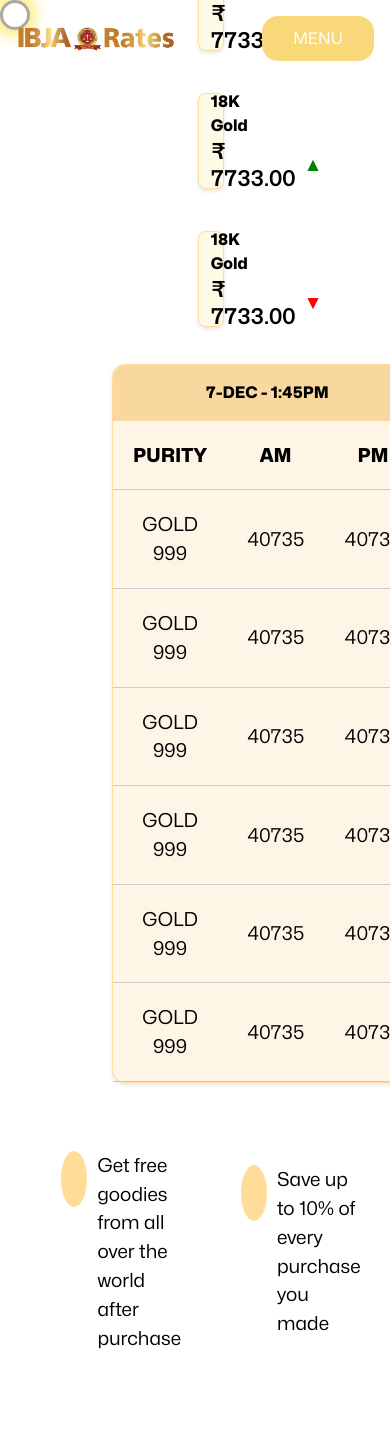
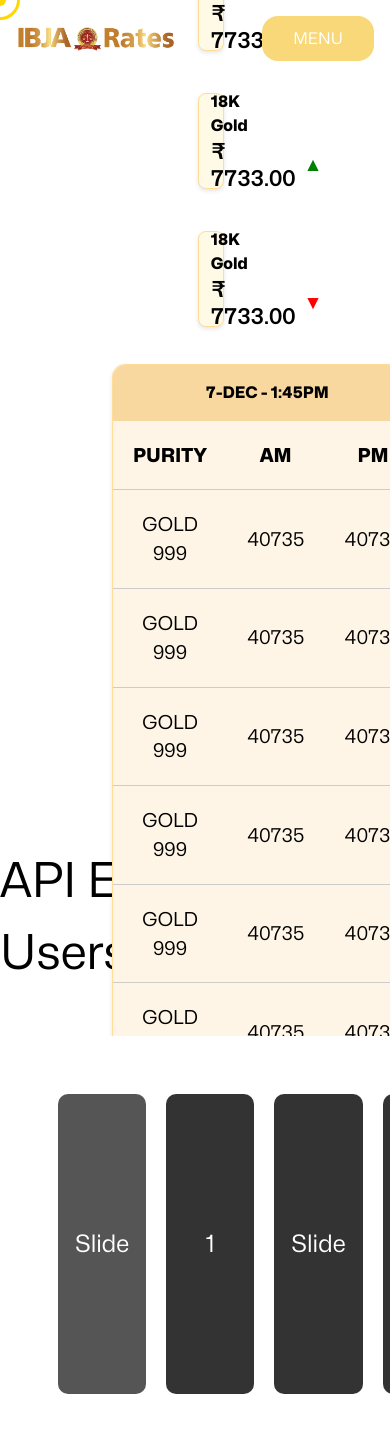
Before and after one commit to Rizvi-Ahmed-Abbas-Nasir/ibjarates, a React (Vite) app: page / in a window 390 px wide. Shown: the top 1432 px of the page. Before the commit the page ends 1372 px from the top, so only its background shows below. Built offline with nearby package versions, Linux system fonts and the light colour scheme.

Commit message:
added new sections

```diff
--- a/src/App.jsx
+++ b/src/App.jsx
@@ -12,6 +12,8 @@ import "react-toastify/dist/ReactToastify.css";
 import Maintenance from "./pages/maintenance"
 import Carrier from "./pages/Carrier"
 import FrontPage from './pages/FrontPage'
+import EsteemUserSlider from "./pages/EsteemUserSlider";
+import Feature from "./pages/Feature";
 import './index.css'
 
 
@@ -93,6 +95,10 @@ function App() {
       {/* <Preloader /> */}
       <AnimatePresence initial={false} mode={"wait"}>
        <FrontPage />
+       <EsteemUserSlider />
+       <Feature />
+
+
       </AnimatePresence>
       <Toaster position="top-center" reverseOrder={false} />
       {/* <Footer /> */}
--- a/src/components/CustomCursor.jsx
+++ b/src/components/CustomCursor.jsx
@@ -1,36 +1,47 @@
-import { useEffect, useRef } from "react";
+import { useEffect, useRef, useState } from "react";
 import { gsap } from "gsap";
 import { useContextProvider } from "../utils/GlobleContextProvider";
 import styled from "styled-components";
 
-
-const CustomCursor = styled.div`
+// Outer hollow circle that will follow the cursor
+const OuterCursor = styled.div`
   position: fixed;
   top: 0;
   left: 0;
-  width: 30px; /* Reduced size */
-  height: 30px; /* Reduced size */
-  border: 3px solid #FFD700; /* Golden border color */
+  width: 40px; /* Size of the outer circle */
+  height: 40px;
   border-radius: 50%;
   pointer-events: none;
-  z-index: 9995;
-  background-color: #FFD700; /* Golden color */
-  box-shadow: 0 0 8px 4px rgba(255, 215, 0, 0.9); /* Stronger golden shadow */
-  transition: all 0.25s ease-out; /* Smooth transition for border color and shadow */
+  z-index: 9999; /* Ensures it's above all elements */
+  background-color: transparent; /* Transparent inside */
+  border: 3px solid #FFD700; /* Golden border */
+  transition: all 0.25s ease-out; /* Smooth transition for outer circle */
+  transform: translate(-50%, -50%); /* Centered on the cursor position */
 
-  /* Optional: Hide the cursor on touch devices */
+  /* Hide cursor on touch devices */
   @media (pointer: coarse) {
     display: none;
   }
 `;
 
-
+// Inner filled gold circle (actual mouse cursor)
+const InnerCursor = styled.div`
+  width: 12px; /* Size of the inner filled circle */
+  height: 12px;
+  background-color: #FFD700; /* Gold color */
+  border-radius: 50%;
+  position: absolute;
+  pointer-events: none;
+  z-index: 10000; /* Ensures it's above all elements */
+  transition: all 0.3s ease-out;
+  transform: translate(-50%, -50%); /* Centered inside the outer circle */
+`;
 
 const CursorText = styled.p`
   font-family: "Manrope", sans-serif;
   color: #fff;
   position: fixed;
-  z-index: 9996;
+  z-index: 10001; /* Ensures it's above all elements */
   pointer-events: none;
   display: flex;
   align-items: center;
@@ -41,12 +52,11 @@ const CursorText = styled.p`
   transform: translate(-50%, -50%);
 `;
 
-
-
 const Cursor = () => {
-  const cursorRef = useRef(null);
+  const outerCursorRef = useRef(null);
+  const innerCursorRef = useRef(null);
   const textRef = useRef(null);
-  const { cursorSettings, bounds } = useContextProvider();
+  const { cursorSettings } = useContextProvider(); // Assume useContextProvider gives cursorSettings
 
   const {
     size: cursorSize,
@@ -57,73 +67,122 @@ const Cursor = () => {
     blur,
   } = cursorSettings;
 
+  const [scrollY, setScrollY] = useState(0); // Track scroll position
+  const [mousePosition, setMousePosition] = useState({ x: 0, y: 0 }); // Track mouse position
+  const [isScrolled, setIsScrolled] = useState(false); // Flag for when the page is scrolled
+
+  // Update scrollY value when the user scrolls
   useEffect(() => {
-    const cursor = cursorRef.current;
+    const handleScroll = () => {
+      setScrollY(window.scrollY); // Update scrollY on scroll
+      setIsScrolled(true); // Set the flag to true when scrolling occurs
+    };
+    window.addEventListener("scroll", handleScroll);
 
+    // Reset the scroll flag when scroll stops
+    const handleScrollStop = () => setIsScrolled(false);
+
+    window.addEventListener("scroll", handleScrollStop, { once: true });
+
+    return () => {
+      window.removeEventListener("scroll", handleScroll);
+      window.removeEventListener("scroll", handleScrollStop);
+    };
+  }, []);
+
+  // Update mouse position when the user moves the mouse
+  useEffect(() => {
     const handleMouseMove = (e) => {
-      const { clientX, clientY } = e;
+      setMousePosition({
+        x: e.clientX,
+        y: e.clientY,
+      });
+      setIsScrolled(false); // Reset the scroll flag when the user moves the mouse
+    };
 
-      gsap.to(cursor, {
-        x: clientX - 20,
-        y: clientY - 20,
+    window.addEventListener("mousemove", handleMouseMove);
+    return () => {
+      window.removeEventListener("mousemove", handleMouseMove);
+    };
+  }, []);
+
+  useEffect(() => {
+    const outerCursor = outerCursorRef.current;
+    const innerCursor = innerCursorRef.current;
+
+    // Move the outer cursor (hollow circle)
+    gsap.to(outerCursor, {
+      x: mousePosition.x,
+      y: mousePosition.y + scrollY, // Update Y-position with scrollY value
       scale: cursorSize,
-        borderColor: borderColor,
-        backgroundColor: cursorColor,
-        mixBlendMode: cursorBlending ? "difference" : "normal",
+      borderColor: "#FFD700", // Golden border
+      backgroundColor: "transparent", // Transparent inside
       duration: 0.5,
       ease: "power2.out",
     });
 
+    // Move the inner cursor (filled gold circle) relative to the outer cursor
+    gsap.to(innerCursor, {
+      x: mousePosition.x,
+      y: mousePosition.y + scrollY, // Update Y-position with scrollY value
+      duration: 0.3,
+      ease: "power2.out",
+    });
+
+    // Move the text if cursorText is provided
     gsap.to(textRef.current, {
-        x: clientX - 15,
-        y: clientY - 10,
+      x: mousePosition.x + 15,
+      y: mousePosition.y + 15 + scrollY, // Update Y-position with scrollY value
       opacity: cursorText ? 1 : 0,
       scale: cursorText ? 1 : 0,
       duration: 0.44,
       ease: "power2.out",
     });
+  }, [mousePosition, scrollY, cursorSize, cursorColor, cursorBlending, cursorText, borderColor]);
+
+  useEffect(() => {
+    // Remove the default system cursor on page load
+    document.body.style.cursor = "none";
+
+    // Reset the cursor on component unmount
+    return () => {
+      document.body.style.cursor = "auto";
     };
+  }, []);
 
-    const handleMouseLeave = () => {
-      gsap.to(cursor, {
-        opacity: 0,
-        scale: 0,
-        duration: 0.25,
+  // Reset the cursor position to the center of the screen if scroll happens
+  useEffect(() => {
+    if (isScrolled) {
+      gsap.to(outerCursorRef.current, {
+        x: window.innerWidth / 2,
+        y: window.innerHeight / 2,
+        scale: cursorSize,
+        duration: 0.5,
+        ease: "power2.out",
       });
-    };
-
-    const handleMouseEnter = () => {
-      gsap.to(cursor, {
-        opacity: 1,
-        scale: cursorSize,
-        duration: 0.25,
+      gsap.to(innerCursorRef.current, {
+        x: window.innerWidth / 2,
+        y: window.innerHeight / 2,
+        duration: 0.3,
+        ease: "power2.out",
       });
-    };
-
-    window.addEventListener("mousemove", handleMouseMove);
-    document.addEventListener("mouseleave", handleMouseLeave);
-    document.addEventListener("mouseenter", handleMouseEnter);
-
-    return () => {
-      window.removeEventListener("mousemove", handleMouseMove);
-      document.removeEventListener("mouseleave", handleMouseLeave);
-      document.removeEventListener("mouseenter", handleMouseEnter);
-    };
-  }, [cursorSize]);
+    }
+  }, [isScrolled, cursorSize]);
 
   return (
     <>
-      <CustomCursor
-  style={{
-    backdropFilter: blur ? "blur(5px)" : "unset",
-    borderColor: borderColor || '#FFD700',  // Make sure to pass this dynamically if needed
-    backgroundColor: cursorColor || '#FFD700',  // Same for cursor color
-    boxShadow: '0 0 15px 5px rgba(255, 215, 0, 0.6)',  // Golden glow shadow
-  }}
-  ref={cursorRef}
-/>
+      {/* Outer cursor (hollow circle) */}
+      <OuterCursor ref={outerCursorRef} />
 
+      {/* Inner cursor (filled gold circle) */}
+      <InnerCursor ref={innerCursorRef} />
+
+      {/* Cursor text */}
+      {cursorText && (
+        <CursorText ref={textRef}>{cursorText}</CursorText>
+      )}
     </>
   );
 };
+
 export default Cursor;
--- /dev/null
+++ b/src/pages/EsteemUserSlider.tsx
@@ -0,0 +1,142 @@
+import React, { useRef, useEffect, useState } from "react";
+import gsap from "gsap";
+import ScrollTrigger from "gsap/ScrollTrigger";
+
+gsap.registerPlugin(ScrollTrigger);
+type Style = React.CSSProperties;
+
+const EsteemUserSlider: React.FC = () => {
+
+  const styles: Record<string, Style> = {
+    page: {
+
+      backgroundColor: "white",
+      width:"100%",
+      display: "flex",
+      justifyContent: "center", // Center content horizontally
+      alignItems: "center", // Center content vertically
+      flexDirection: "column", // Arrange children vertically
+    },
+    APIContainer:{
+      fontSize: "3rem", // Increase the size of the ico
+    },
+    Containre:{
+      overflow: "auto",
+      overflowY: "scroll",
+      width:"100%",
+      height:"200vh",
+      display:"flex",
+      gap:"3rem",
+      justifyContent:"center",
+      flexDirection:"column"
+    }
+
+  }
+  const slidesRef = useRef<(HTMLDivElement | null)[]>([]);
+  const [activeIndex, setActiveIndex] = useState(0);
+
+  useEffect(() => {
+    const slider = document.querySelector("#slider") as HTMLDivElement;
+
+    // Scroll-triggered animation
+    gsap.to(slidesRef.current, {
+      x: () => `-${slider.scrollWidth - slider.clientWidth}px`,
+      ease: "power3.out",
+      scrollTrigger: {
+        trigger: slider,
+        start: "top top",
+        end: "+=1000", // Adjust the distance for unpinning
+        scrub: 1,
+        pin: true, // Pin temporarily during the animation
+        anticipatePin: 1,
+        onLeave: () => ScrollTrigger.getById("slider")?.kill(), // Unpin and cleanup after scroll
+      },
+    });
+
+    const handleScroll = () => {
+      slidesRef.current.forEach((slide, index) => {
+        if (slide) {
+          const rect = slide.getBoundingClientRect();
+          const slideCenter = rect.left + rect.width / 2;
+          const windowCenter = window.innerWidth / 2;
+
+          if (Math.abs(slideCenter - windowCenter) < rect.width / 2) {
+            setActiveIndex(index);
+            gsap.to(slide, {
+              flex: 3,
+              duration: 0.6,
+              ease: "power3.out",
+            });
+          } else {
+            gsap.to(slide, {
+              flex: 1,
+              duration: 0.6,
+              ease: "power3.out",
+            });
+          }
+        }
+      });
+    };
+
+    slider.addEventListener("scroll", handleScroll);
+
+    return () => {
+      slider.removeEventListener("scroll", handleScroll);
+      ScrollTrigger.getById("slider")?.kill(); // Cleanup on unmount
+    };
+  }, []);
+
+
+  return (
+    <div style={styles.Containre}>
+    <div style={styles.page}>
+      <div style={styles.APIContainer}>
+        <h1>API Esteemed Users</h1>
+      </div>
+    </div>
+    <div
+      id="slider"
+      style={{
+        display: "flex",
+        justifyContent: "start",
+        alignItems: "start",
+        height: "100%",
+        backgroundColor: "white",
+        overflowX: "scroll",
+        overflow:"hidden",
+        whiteSpace: "nowrap",
+        scrollSnapType: "x mandatory",
+        padding:"3rem",
+
+      }}
+    >
+      {"Slide 1 Slide 2 Slide 3 Slide 4".split(" ").map((slide, index) => (
+        <div
+          key={index}
+          ref={(el) => (slidesRef.current[index] = el)}
+          style={{
+            flex: activeIndex === index ? 3 : 1,
+            height: "300px",
+            minWidth: "30%",
+            backgroundColor: activeIndex === index ? "#555" : "#333",
+            color: "#fff",
+            display: "flex",
+            justifyContent: "center",
+            alignItems: "center",
+            fontSize: "1.5rem",
+            borderRadius: "10px",
+            cursor: "pointer",
+            margin: "10px",
+            transition: "all 0.3s ease",
+            scrollSnapAlign: "center",
+          }}
+        >
+          {slide}
+        </div>
+      ))}
+    </div>
+    </div>
+  );
+};
+
+export default EsteemUserSlider;
--- /dev/null
+++ b/src/pages/Feature.tsx
@@ -0,0 +1,105 @@
+import React from "react";
+import { FaArrowRight, FaUser } from "react-icons/fa";
+import { AiOutlineFileText } from "react-icons/ai";
+
+const FeatureSection: React.FC = () => {
+  return (
+    <div style={styles.featureSection}>
+      {/* Left Section */}
+      <div style={styles.leftSection}>
+        <h2 style={styles.heading}>Accounting software that handles it all.</h2>
+        <button style={styles.button}>
+          SEE ALL FEATURES <FaArrowRight />
+        </button>
+      </div>
+
+      {/* Right Section */}
+      <div style={styles.rightSection}>
+        {/* Easy Invoicing */}
+        <div style={styles.iconTitle}>
+        <FaUser style={styles.icon} />
+        <h3 style={styles.subHeading}>Easy Invoicing</h3>
+        </div>
+        <p style={styles.text}>
+          Automate recurring invoices and save time by using pre-built templates.
+          Get paid on time.
+        </p>
+      </div>
+    </div>
+  );
+};
+
+// Inline styles object
+const styles = {
+  featureSection: {
+    display: "flex",
+    justifyContent: "center",
+    alignItems: "center",
+    padding: "5rem",
+    gap: "5rem",
+    backgroundColor: "white",
+    height: "100vh",
+  },
+  leftSection: {
+    flex: 2,
+    backgroundColor: "#ffdd99",
+    padding: "2rem",
+    borderRadius: "3rem",
+    boxShadow: "0 10px 15px rgba(0, 0, 0, 0.2)", // Added a deeper shadow for the card
+    display: "flex",
+    flexDirection: "column" as "column",
+    justifyContent: "space-between",
+    width: "80%",
+    height: "55%",
+  },
+  heading: {
+    fontSize: "4rem",
+    fontWeight: "bold",
+    color: "#2d3748",
+    marginBottom: "1.5rem",
+  },
+  button: {
+    display: "flex",
+    alignItems: "center",
+    justifyContent: "center",
+    gap: "0.5rem",
+    padding: "1rem",
+    width: "30%",
+    backgroundColor: "#2d3748",
+    color: "white",
+    borderRadius: "9999px",
+    cursor: "pointer",
+    transition: "background-color 0.3s",
+    border: "none",
+  },
+  rightSection: {
+    flex: 1,
+    backgroundColor: "white",
+    padding: "2rem",
+    borderRadius: "3rem",
+    boxShadow: "0 10px 15px rgba(0, 0, 0, 0.2)", // Added shadow to the card
+    width: "100%",
+    height: "55%",
+  },
+  iconTitle: {
+    display: "flex",
+    alignItems: "center",
+    gap: "0.75rem",
+    marginBottom: "1rem",
+  },
+  subHeading: {
+    fontSize: "2rem",
+    fontWeight: "bold",
+    color: "#2d3748",
+  },
+  icon: {
+    color: "#2d3748",
+    fontSize: "2rem",
+  },
+  text: {
+    color: "#718096",
+    fontSize: "1rem",
+  },
+};
+
+export default FeatureSection;
```
Lines whose indentation alone changed are shown as unchanged.
